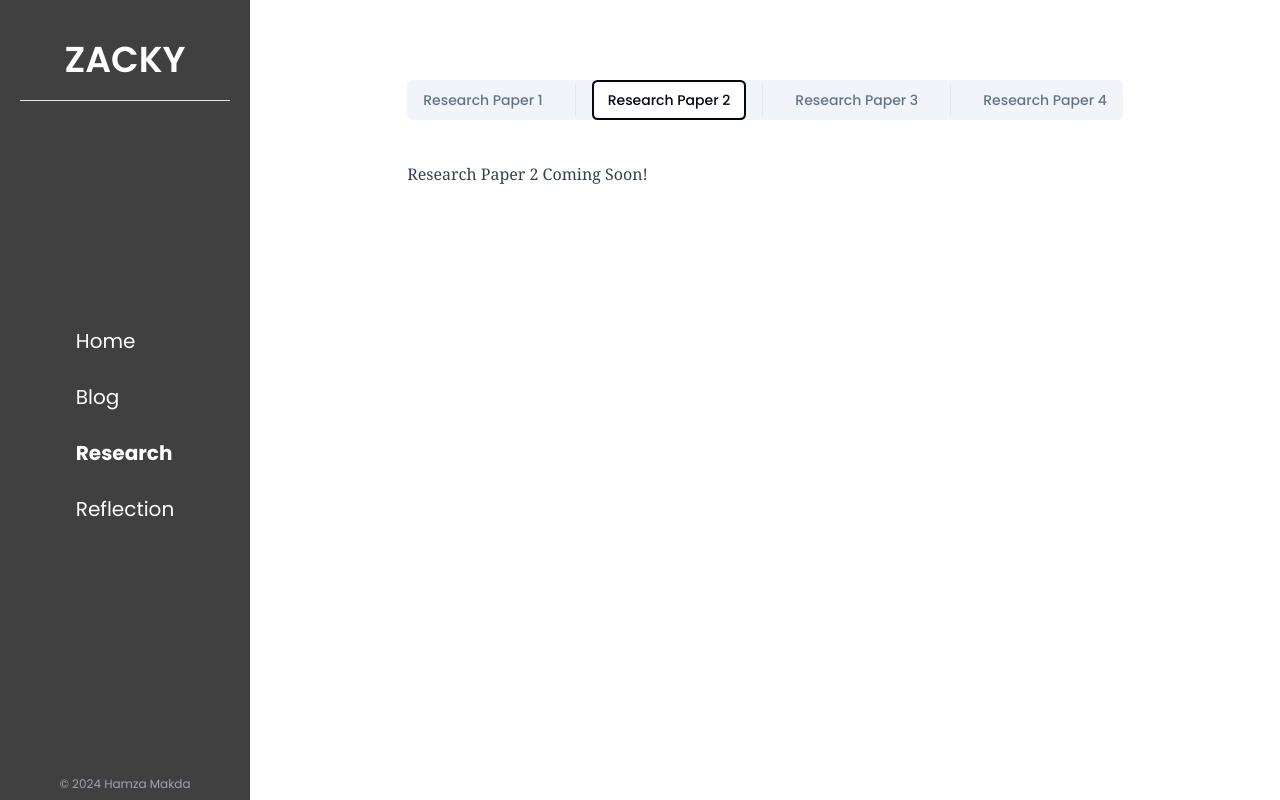
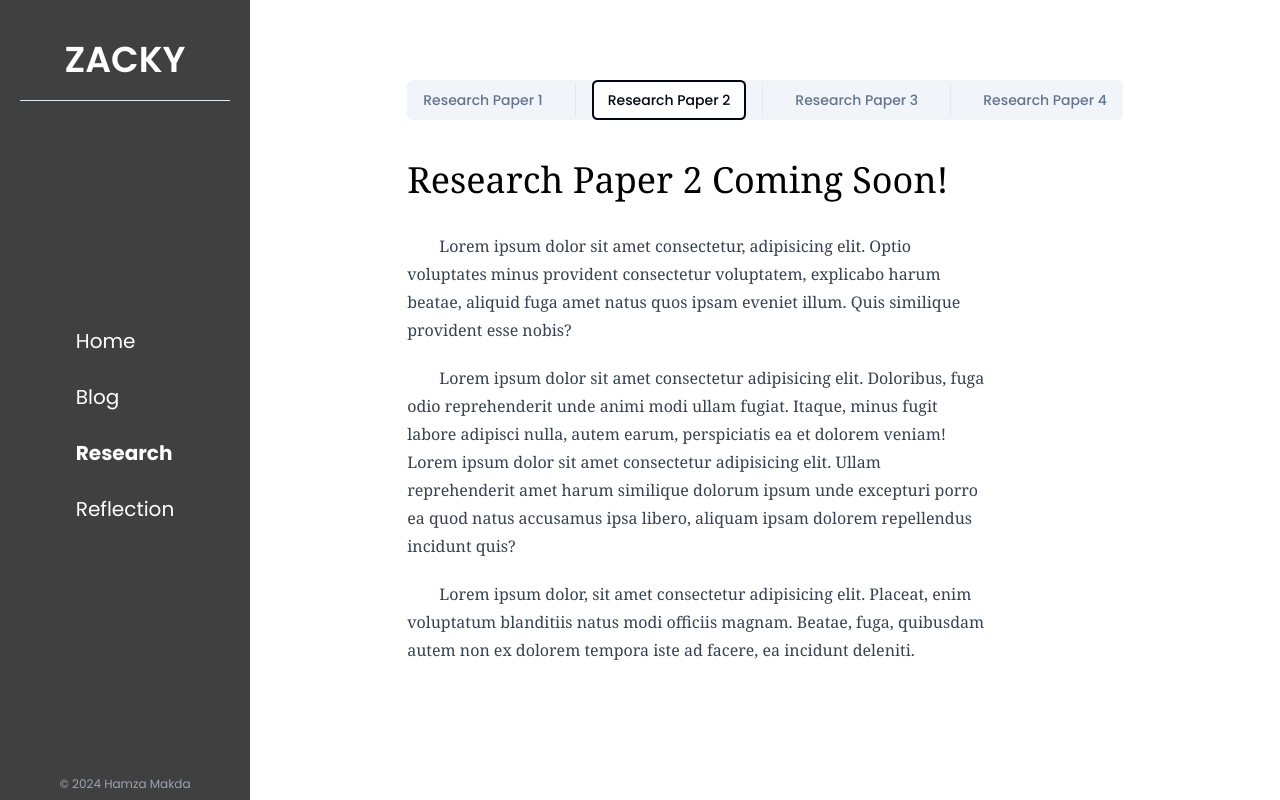
Before and after one commit to VaitVhat52/20time, a Next.js app: page /research in a window 1280 px wide. Both pictures are taken after a click on the tab "Research Paper 2". Built offline with nearby package versions, Linux system fonts and the light colour scheme.

Commit message:
Update page.jsx

```diff
--- a/src/app/research/page.jsx
+++ b/src/app/research/page.jsx
@@ -33,19 +33,22 @@ const research = () => {
           <Markdown className="font-serif prose indent-8">{research1}</Markdown>
         </TabsContent>
         <TabsContent value="2">
-          <Markdown className="font-serif prose">
+          <h2 className="font-serif text-4xl pb-8">
             Research Paper 2 Coming Soon!
-          </Markdown>
+          </h2>
+          <Markdown className="font-serif prose indent-8">{research1}</Markdown>
         </TabsContent>
         <TabsContent value="3">
-          <Markdown className="font-serif prose">
+          <h2 className="font-serif text-4xl pb-8">
             Research Paper 3 Coming Soon!
-          </Markdown>
+          </h2>
+          <Markdown className="font-serif prose indent-8">{research1}</Markdown>
         </TabsContent>
         <TabsContent value="4">
-          <Markdown className="font-serif prose">
+          <h2 className="font-serif text-4xl pb-8">
             Research Paper 4 Coming Soon!
-          </Markdown>
+          </h2>
+          <Markdown className="font-serif prose indent-8">{research1}</Markdown>
         </TabsContent>
       </Tabs>
     </div>
```
